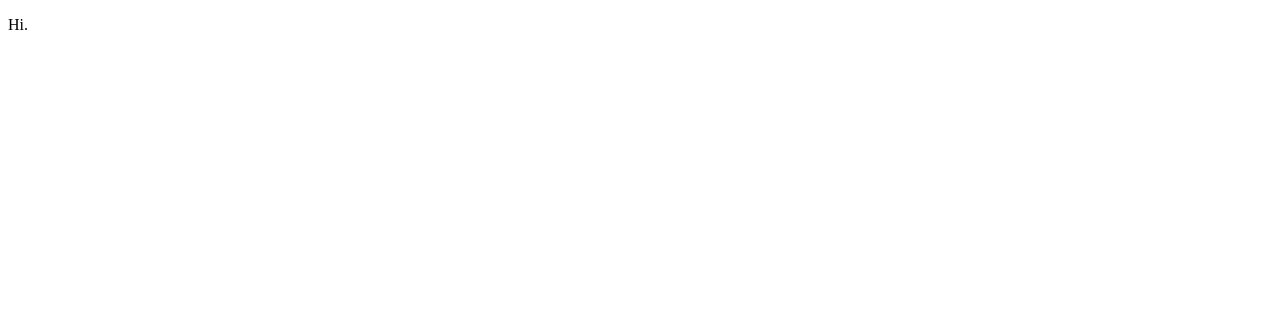
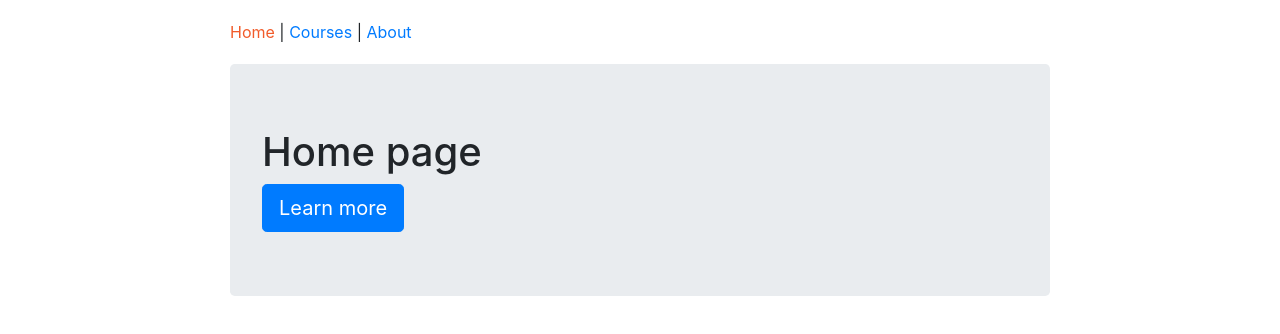
Before and after one commit to Amir-61/react-redux-example, a React app: page / in a window 1280 px wide. Shown: the top 334 px of the page. Built offline with nearby package versions, Linux system fonts and the light colour scheme.

Commit message:
feat(page-routes): add page and routes
- add simple home page
- add simple about page
- add simple course page
- add simple pageNotFound
- add simple Nav component
- routes

```diff
--- /dev/null
+++ b/src/components/App.js
@@ -0,0 +1,23 @@
+import React from "react";
+import { Route, Switch } from "react-router-dom";
+import HomePage from "./home/HomePage";
+import AboutPage from "./about/AboutPage";
+import Header from "./common/Header";
+import PageNotFound from "./pageNotFound/pageNotFound";
+import CoursesPage from "./courses/coursesPage";
+
+function App() {
+  return (
+    <div className="container-fluid">
+      <Header />
+      <Switch>
+        <Route exact path="/" component={HomePage}></Route>
+        <Route path="/about" component={AboutPage}></Route>
+        <Route path="/courses" component={CoursesPage}></Route>
+        <Route component={PageNotFound}></Route>
+      </Switch>
+    </div>
+  );
+}
+
+export default App;
--- /dev/null
+++ b/src/components/about/AboutPage.js
@@ -0,0 +1,11 @@
+import React from "react";
+
+const AboutPage = () => {
+  return (
+    <div className="jumbotron">
+      <h1>About page</h1>
+    </div>
+  );
+};
+
+export default AboutPage;
--- /dev/null
+++ b/src/components/common/Header.js
@@ -0,0 +1,23 @@
+import React from "react";
+import { NavLink } from "react-router-dom";
+
+const Header = () => {
+  const activeStyle = { color: "#F15B2A" };
+  return (
+    <nav>
+      <NavLink to="/" exact activeStyle={activeStyle}>
+        Home
+      </NavLink>
+      {" | "}
+      <NavLink to="/courses" exact activeStyle={activeStyle}>
+        Courses
+      </NavLink>
+      {" | "}
+      <NavLink to="/about" activeStyle={activeStyle}>
+        About
+      </NavLink>
+    </nav>
+  );
+};
+
+export default Header;
--- /dev/null
+++ b/src/components/courses/coursesPage.js
@@ -0,0 +1,15 @@
+import React from "react";
+
+// I use class here for now top have it have it statefull;
+// later on I refactor it to use React Hooks. ie. state and effect hooks
+class CoursesPage extends React.Component {
+  render() {
+    return (
+      <div className="jumbotron">
+        <h1>Courses</h1>
+      </div>
+    );
+  }
+}
+
+export default CoursesPage;
--- /dev/null
+++ b/src/components/home/HomePage.js
@@ -0,0 +1,15 @@
+import React from "react";
+import { Link } from "react-router-dom";
+
+function HomePage() {
+  return (
+    <div className="jumbotron">
+      <h1>Home page</h1>
+      <Link to="about" className="btn btn-primary btn-lg">
+        Learn more
+      </Link>
+    </div>
+  );
+}
+
+export default HomePage;
--- /dev/null
+++ b/src/components/pageNotFound/pageNotFound.js
@@ -0,0 +1,10 @@
+import React from "react";
+
+const PageNotFound = () => {
+  return (<div>
+    <h1>404</h1>
+    <p>Page does not exist</p>
+  </div>)
+};
+
+export default PageNotFound;
--- /dev/null
+++ b/src/index.css
@@ -0,0 +1,8 @@
+#app {
+  max-width: 850px;
+  margin: 0 auto
+}
+
+nav {
+  padding: 20px 0 20px 0;
+}
--- a/src/index.js
+++ b/src/index.js
@@ -1,8 +1,13 @@
 import React from "react";
 import { render } from "react-dom";
+import { BrowserRouter as Router } from "react-router-dom";
+import "bootstrap/dist/css/bootstrap.min.css";
+import App from "./components/App";
+import "./index.css"
 
-function Hi() {
-  return <p>Hi.</p>;
-}
-
-render(<Hi />, document.getElementById("app"));
+render(
+  <Router>
+    <App />
+  </Router>,
+  document.getElementById("app")
+);
```
